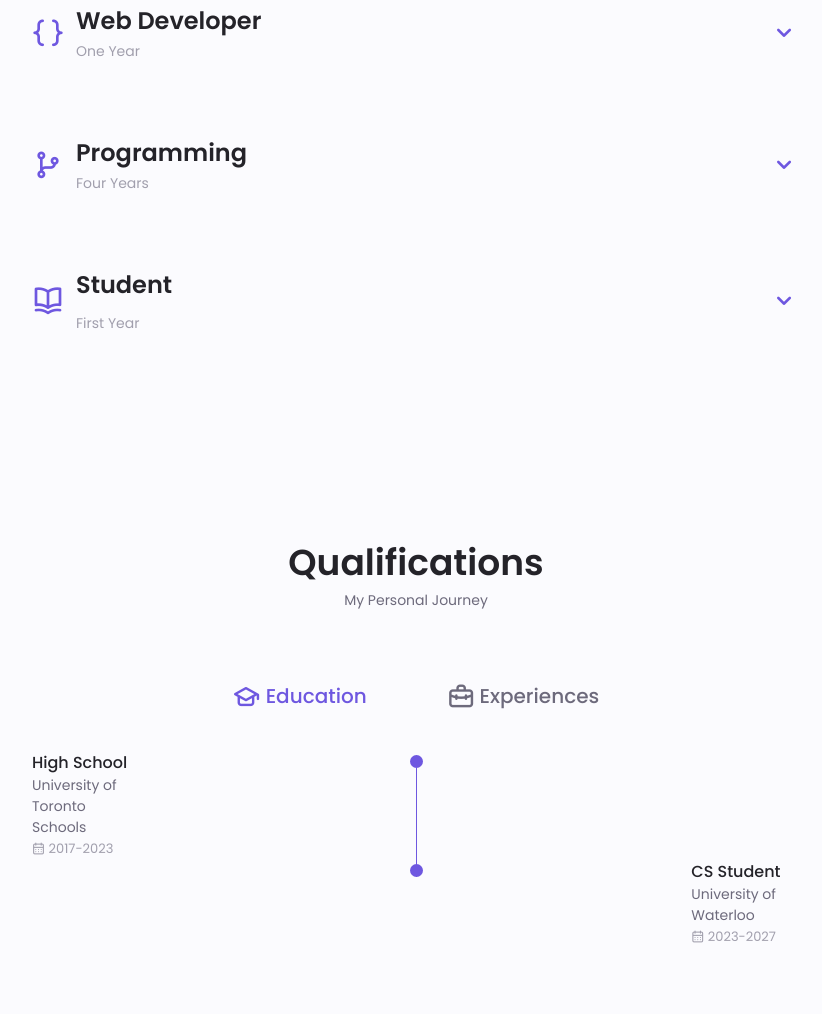
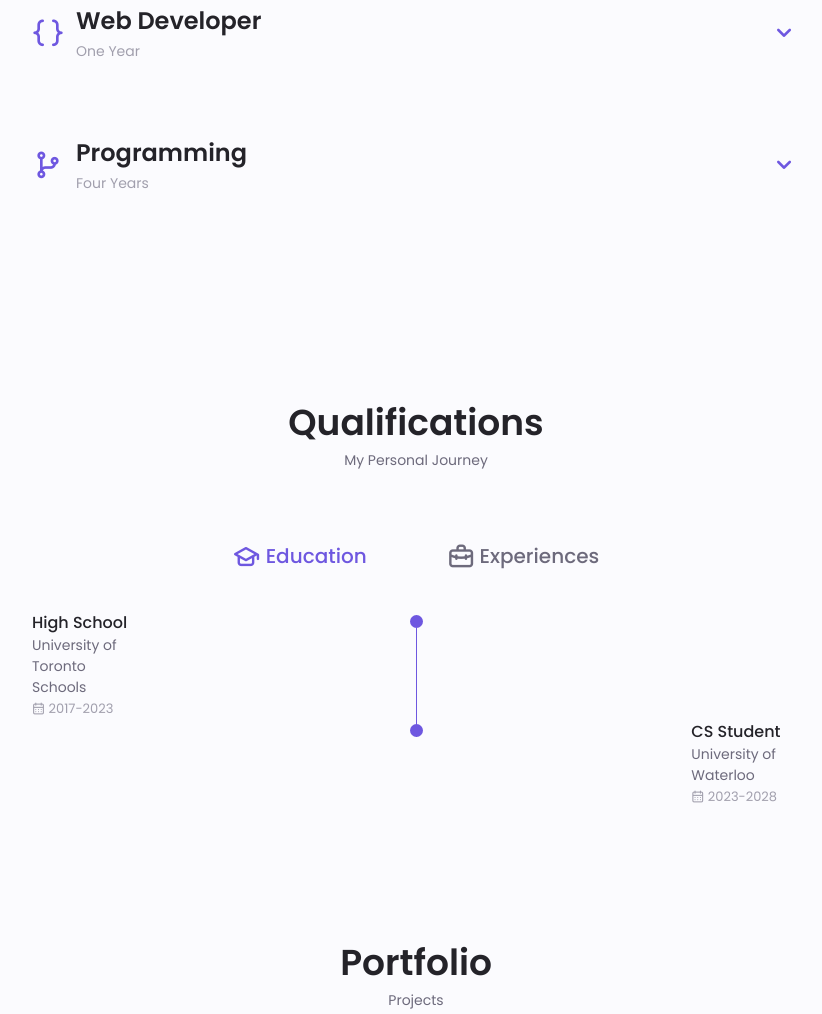
Before and after one commit to richieb21/richieb21.github.io, a plain HTML site: page index.html in a window 1280 px wide. Shown: the part 1545-2559 px from the top of the page, without its empty margins (224-1046 px from the left). Drawn offline with nearby package versions, Linux system fonts and the light colour scheme.

Commit message:
Updating Outdated Items
Updated skills section, dark mode tweaks and some outdated pieces of contact information.

```diff
--- a/index.html
+++ b/index.html
@@ -210,8 +210,8 @@
                         <div class="skills__list grid">
                             <div class="skills__data">
                                 <div class="skills__titles">
-                                    <h3 class="skills_name">HTML</h3>
-                                    <span class="skills__number">30%</span>
+                                    <h3 class="skills_name">HTML/CSS</h3>
+                                    <span class="skills__number">Working Proficiency</span>
                                 </div>
                                 <div class="skills__bar">
                                     <span class="skills__percentage skills__html" id="bar1"></span>
@@ -220,8 +220,8 @@
 
                             <div class="skills__data">
                                 <div class="skills__titles">
-                                    <h3 class="skills_name">CSS</h3>
-                                    <span class="skills__number">30%</span>
+                                    <h3 class="skills_name">Javascript</h3>
+                                    <span class="skills__number">Working Proficiency</span>
                                 </div>
                                 <div class="skills__bar">
                                     <span class="skills__percentage skills__css" id="bar2"></span>
@@ -230,8 +230,8 @@
 
                             <div class="skills__data">
                                 <div class="skills__titles">
-                                    <h3 class="skills_name">Javascript</h3>
-                                    <span class="skills__number">50%</span>
+                                    <h3 class="skills_name">ReactJS/Vite</h3>
+                                    <span class="skills__number">Proficient</span>
                                 </div>
                                 <div class="skills__bar">
                                     <span class="skills__percentage skills__javascript" id="bar3"></span>
@@ -240,8 +240,8 @@
 
                             <div class="skills__data">
                                 <div class="skills__titles">
-                                    <h3 class="skills_name">React.js</h3>
-                                    <span class="skills__number">10%</span>
+                                    <h3 class="skills_name">ExpressJS</h3>
+                                    <span class="skills__number">Proficient</span>
                                 </div>
                                 <div class="skills__bar">
                                     <span class="skills__percentage skills__reactjs" id="bar4"></span>
@@ -268,7 +268,7 @@
                             <div class="skills__data">
                                 <div class="skills__titles">
                                     <h3 class="skills_name">Python</h3>
-                                    <span class="skills__number">65%</span>
+                                    <span class="skills__number">Working Proficiency</span>
                                 </div>
                                 <div class="skills__bar">
                                     <span class="skills__percentage skills__html" id="bar5"></span>
@@ -278,7 +278,7 @@
                             <div class="skills__data">
                                 <div class="skills__titles">
                                     <h3 class="skills_name">Java</h3>
-                                    <span class="skills__number">40%</span>
+                                    <span class="skills__number">Proficient</span>
                                 </div>
                                 <div class="skills__bar">
                                     <span class="skills__percentage skills__html" id="bar6"></span>
@@ -288,66 +288,10 @@
                             <div class="skills__data">
                                 <div class="skills__titles">
                                     <h3 class="skills_name">C++</h3>
-                                    <span class="skills__number">50%</span>
+                                    <span class="skills__number">Proficient</span>
                                 </div>
                                 <div class="skills__bar">
                                     <span class="skills__percentage skills__html" id="bar7"></span>
-                                </div>
-                            </div>
-                        </div>
-                    </div>
-
-                    <!-- SKILL 3 -->
-                    <div class="skills__content skills__close">
-                        <div class="skills__header">
-                            <i class="uil uil-book-open skills__icon"></i>
-
-                            <div>
-                                <h1 class="skills__titles">Student</h1>
-                                <span class="skills__subtitle">First Year</span>
-                            </div>
-
-                            <i class="uil uil-angle-down skills__arrow" id="button3"></i>
-                        </div>
-
-                        <div class="skills__list grid">
-                            <div class="skills__data">
-                                <div class="skills__titles">
-                                    <h3 class="skills_name">Data Structure & Algorithms</h3>
-                                    <span class="skills__number">60%</span>
-                                </div>
-                                <div class="skills__bar">
-                                    <span class="skills__percentage skills__html" id="bar8"></span>
-                                </div>
-                            </div>
-
-                            <div class="skills__data">
-                                <div class="skills__titles">
-                                    <h3 class="skills_name">Operating Systems</h3>
-                                    <span class="skills__number">30%</span>
-                                </div>
-                                <div class="skills__bar">
-                                    <span class="skills__percentage skills__html" id="bar9"></span>
-                                </div>
-                            </div>
-
-                            <div class="skills__data">
-                                <div class="skills__titles">
-                                    <h3 class="skills_name">System Design</h3>
-                                    <span class="skills__number">50%</span>
-                                </div>
-                                <div class="skills__bar">
-                                    <span class="skills__percentage skills__html" id="bar10"></span>
-                                </div>
-                            </div>
-
-                            <div class="skills__data">
-                                <div class="skills__titles">
-                                    <h3 class="skills_name">System Testing</h3>
-                                    <span class="skills__number">20%</span>
-                                </div>
-                                <div class="skills__bar">
-                                    <span class="skills__percentage skills__html" id="bar11"></span>
                                 </div>
                             </div>
                         </div>
@@ -407,7 +351,7 @@
                                 <span class="qualification__subtitle">University of Waterloo</span>
                                 <div class="qualification__calendar">
                                     <i class="uil uil-calendar-alt"></i>
-                                    2023-2027
+                                    2023-2028
                                 </div>
                             </div>
                         </div>
@@ -537,7 +481,7 @@
 
                         <div>
                             <h3 class="contact__title">Email</h3>
-                            <span class="contact__subtitle">richiebai2127@gmail.com</span>
+                            <span class="contact__subtitle">r25bai@uwaterloo.ca</span>
                         </div>
                     </div>
 
@@ -546,7 +490,7 @@
 
                         <div>
                             <h3 class="contact__title">Discord</h3>
-                            <span class="contact__subtitle">rico#3152</span>
+                            <span class="contact__subtitle">ricobai</span>
                         </div>
                     </div>
                 </div>
--- a/styles.css
+++ b/styles.css
@@ -294,14 +294,14 @@ img{
 
 .tools {
     align-items: center;
-    color: #767676;
+    color: var(--first-color);
     display: flex;
     font-size: 1.7rem;
 }
 
 .tools p {
-    border-right: 2px solid rgba(45,46,50,.5);
-    color: #2d2e32;
+    border-right: 2px solid var(--text-color);
+    color: var(--text-color);
     font-size: 1.25rem;
     font-family: Mulish,sans-serif;
     font-weight: 600;
```
Also changed, not shown: main.js (+6 -10 lines).
